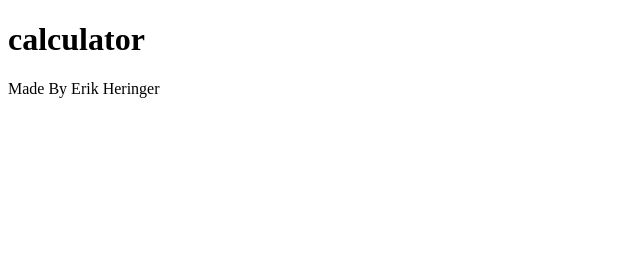
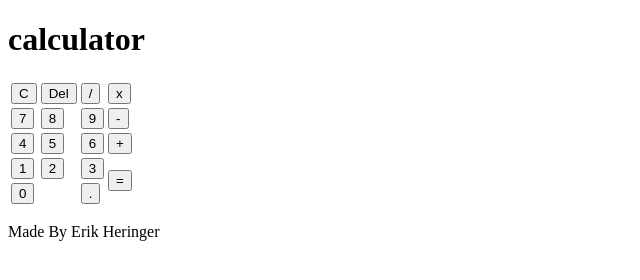
Before and after one commit to Miojinx/Calculator, a plain HTML site: page index.html in a window 1280 px wide. Shown: the whole page, without its empty margins (0-640 px from the left). Drawn offline with Linux system fonts and the light colour scheme.

Commit message:
added buttons to the calculator

```diff
--- a/index.html
+++ b/index.html
@@ -13,6 +13,38 @@
 
         <div class="calculator">
             <h1>calculator</h1>
+            <p id="Resultado">
+                <table>
+                    <tr>
+                        <td><button>C</button></td>
+                        <td><button>Del</button></td>
+                        <td><button>/</button></td>
+                        <td><button>x</button></td>
+                    </tr>
+                    <tr>
+                        <td><button>7</button></td>
+                        <td><button>8</button></td>
+                        <td><button>9</button></td>
+                        <td><button>-</button></td>
+                    </tr>
+                    <tr>
+                        <td><button>4</button></td>
+                        <td><button>5</button></td>
+                        <td><button>6</button></td>
+                        <td><button>+</button></td>
+                    </tr>
+                    <tr>
+                        <td><button>1</button></td>
+                        <td><button>2</button></td>
+                        <td><button>3</button></td>
+                        <td rowspan="2"><button>=</button></td>
+                    </tr>
+                    <tr>
+                        <td colspan="2"><button>0</button></td>
+                        <td><button>.</button></td>
+                    </tr>
+                </table>
+            </p>
         </div>
 
     </main>
```
